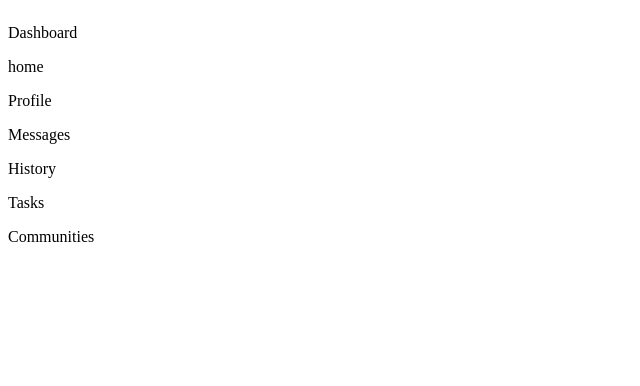
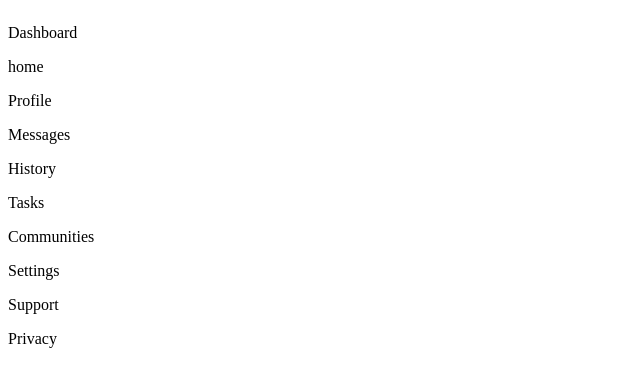
Before and after one commit to Olahben/admin-dashboard, a plain HTML site: page index.html in a window 1280 px wide. Shown: the whole page, without its empty margins (0-640 px from the left). Drawn offline with Linux system fonts and the light colour scheme.

Commit message:
Add more sidebar elements

```diff
--- a/index.html
+++ b/index.html
@@ -21,7 +21,11 @@
                 <p>Tasks</p>
                 <p>Communities</p>
             </div>
-            <div class="settings"></div>
+            <div class="settings">
+                <p>Settings</p>
+                <p>Support</p>
+                <p>Privacy</p>
+            </div>
         </div>
         <div id="header">
             <div class="search-bar"></div>
```
